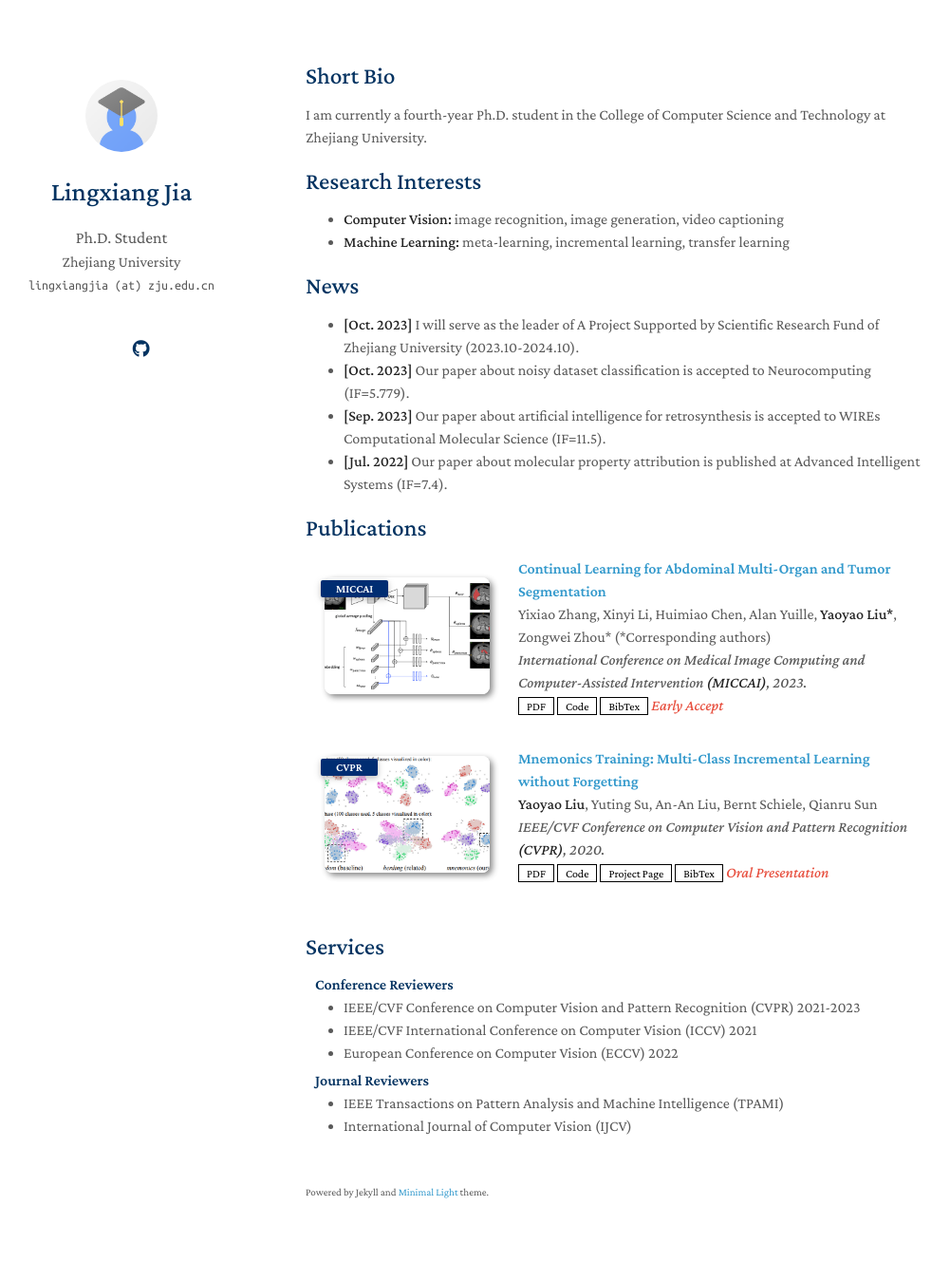
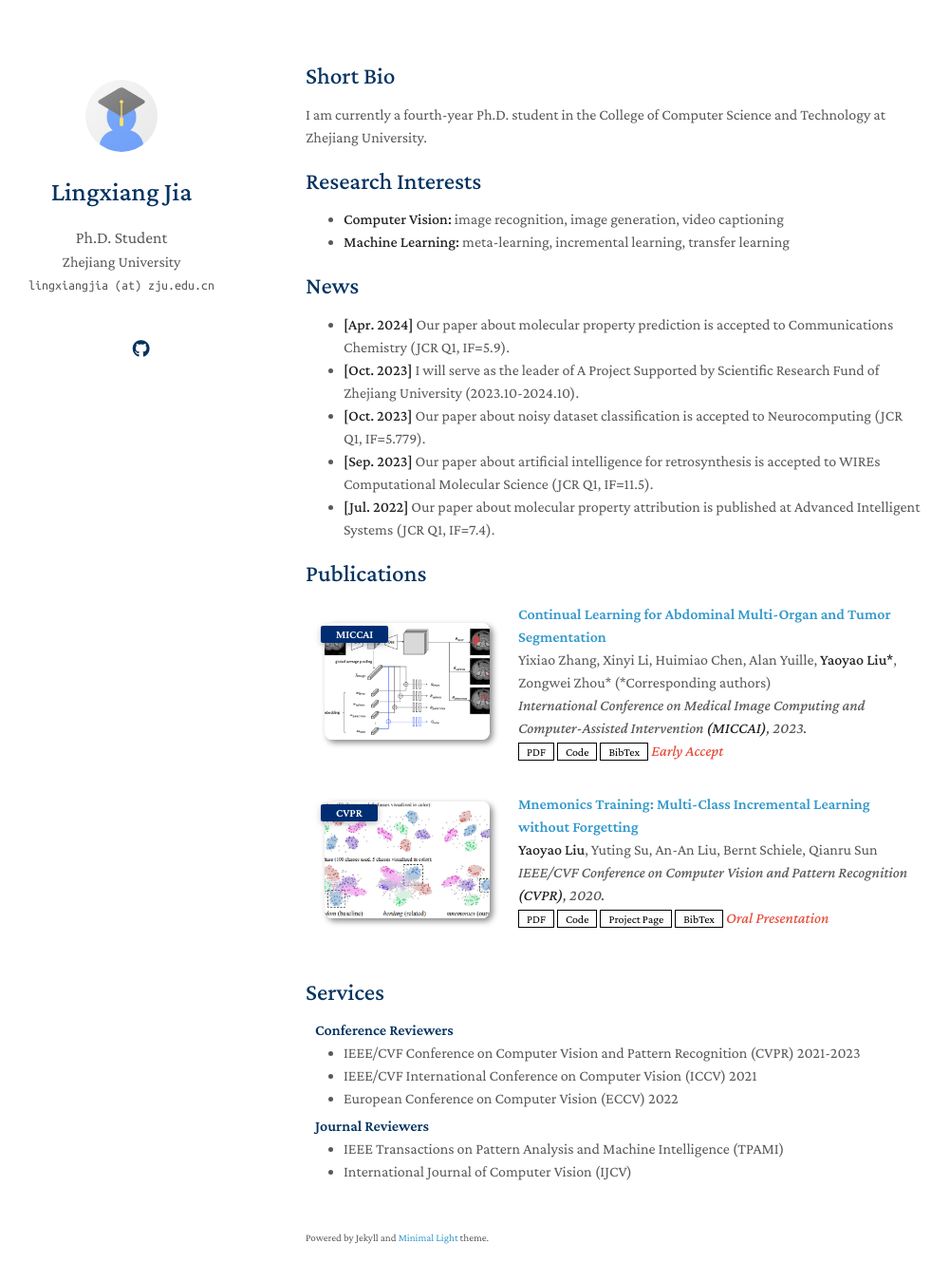
Before and after one commit to hry98kki/hry98kki.github.io, a Jekyll site: the page built from index.md, in a window 1280 px wide and 1384 px high. Shown: the top 1349 px of the window at 95% size, without its empty margins (148-1149 px from the left). Built offline with Jekyll 4.4.1, drawn with Linux system fonts in a browser that asks for light colours; nearby versions of some CDN libraries; a style sheet for code colours, icons or effects is not loaded; our own code applies the rules of GitHub Pages for plain Markdown files.

Commit message:
Update index.md

```diff
--- a/index.md
+++ b/index.md
@@ -13,10 +13,11 @@ I am currently a fourth-year Ph.D. student in the College of Computer Science an
 
 ## News
 
+- **[Apr. 2024]** Our paper about molecular property prediction is accepted to Communications Chemistry (JCR Q1, IF=5.9).
 - **[Oct. 2023]** I will serve as the leader of A Project Supported by Scientific Research Fund of Zhejiang University (2023.10-2024.10).
-- **[Oct. 2023]** Our paper about noisy dataset classification is accepted to Neurocomputing (IF=5.779).
-- **[Sep. 2023]** Our paper about artificial intelligence for retrosynthesis is accepted to WIREs Computational Molecular Science (IF=11.5).
-- **[Jul. 2022]** Our paper about molecular property attribution is published at Advanced Intelligent Systems (IF=7.4).
+- **[Oct. 2023]** Our paper about noisy dataset classification is accepted to Neurocomputing (JCR Q1, IF=5.779).
+- **[Sep. 2023]** Our paper about artificial intelligence for retrosynthesis is accepted to WIREs Computational Molecular Science (JCR Q1, IF=11.5).
+- **[Jul. 2022]** Our paper about molecular property attribution is published at Advanced Intelligent Systems (JCR Q1, IF=7.4).
 
 {% include_relative _includes/publications.md %}
 
```
